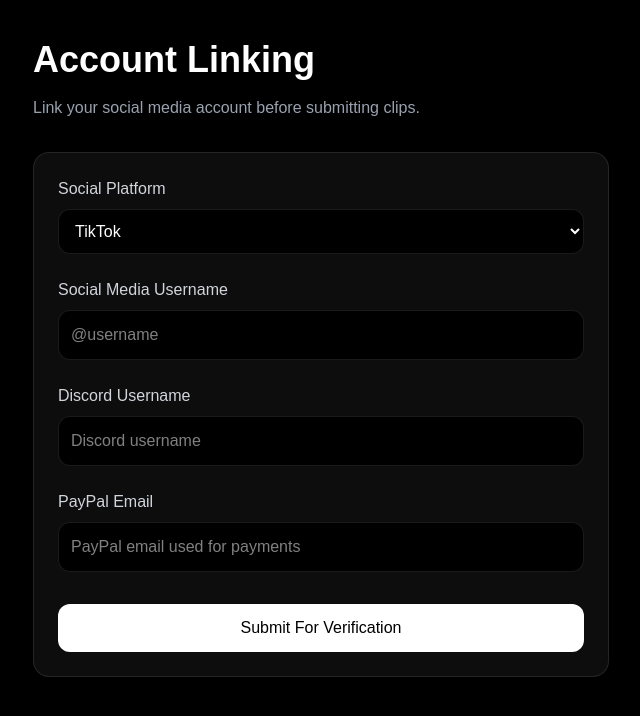
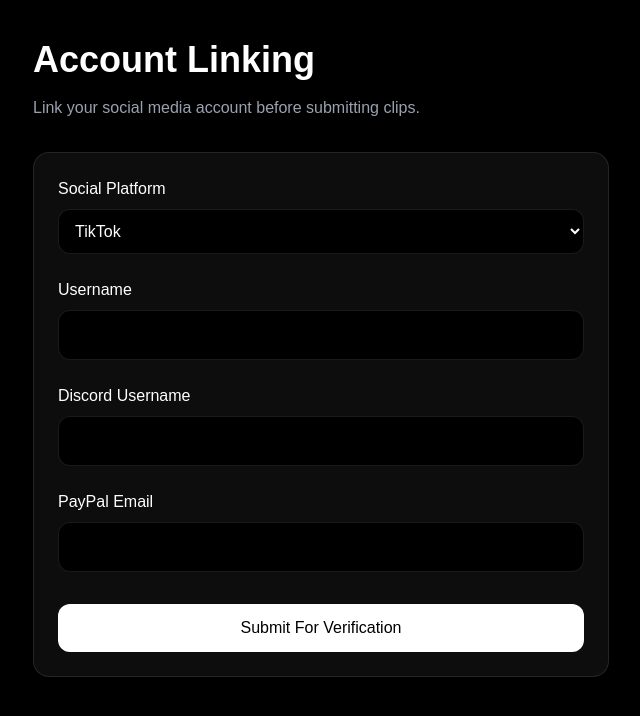
Before and after one commit to passcodekey5437-beep/clipscale, a Next.js app: page /account-linking in a window 1280 px wide. Shown: the top 716 px of the page, without its empty margins (319-959 px from the left). Built offline with nearby package versions, Linux system fonts and the light colour scheme; no server answers.

Commit message:
fix account verification refresh

```diff
--- a/src/app/account-linking/page.tsx
+++ b/src/app/account-linking/page.tsx
@@ -2,21 +2,22 @@
 
 import { useEffect, useState } from "react";
 import { supabase } from "@/lib/supabase";
+import { saveData, getData } from "@/lib/storage";
 
 
 export default function AccountLinking() {
 
 
-  const [platform, setPlatform] = useState("TikTok");
-  const [username, setUsername] = useState("");
-  const [discord, setDiscord] = useState("");
-  const [paypalEmail, setPaypalEmail] = useState("");
+  const [platform,setPlatform] = useState("TikTok");
+  const [username,setUsername] = useState("");
+  const [discord,setDiscord] = useState("");
+  const [paypalEmail,setPaypalEmail] = useState("");
 
-  const [creator, setCreator] = useState<any>(null);
+  const [creator,setCreator] = useState<any>(null);
 
-  const [submitted, setSubmitted] = useState(false);
+  const [submitted,setSubmitted] = useState(false);
 
-  const [loading, setLoading] = useState(false);
+  const [loading,setLoading] = useState(false);
 
 
 
@@ -26,33 +27,90 @@ export default function AccountLinking() {
     if(!discord) return;
 
 
-    const { data } = await supabase
+    const {data,error}=await supabase
       .from("creators")
       .select("*")
-      .eq("discord_username", discord)
+      .eq("discord_username",discord)
       .single();
+
+
+
+    if(error){
+
+      console.log(error);
+
+      return;
+
+    }
 
 
 
     if(data){
 
+
+      const account = {
+
+        platform:data.platform,
+
+        username:data.username,
+
+        discord:data.discord_username,
+
+        status:data.verification_code
+          ? "Verified"
+          : "Pending",
+
+        verificationCode:data.verification_code
+
+      };
+
+
       setCreator(data);
 
-  localStorage.setItem(
+
+      saveData(
         "linkedAccount",
-    JSON.stringify({
-      platform: data.platform,
-      username: data.username,
-      discord: data.discord_username,
-      status: data.verification_code ? "Verified" : "Pending",
-      verificationCode: data.verification_code
-    })
+        account
       );
+
 
     }
 
 
   }
+
+
+
+
+
+  useEffect(()=>{
+
+
+    const saved = getData("linkedAccount");
+
+
+    if(saved){
+
+
+      setDiscord(saved.discord);
+
+      setUsername(saved.username);
+
+      setPlatform(saved.platform);
+
+
+      setTimeout(()=>{
+
+        checkAccount();
+
+      },500);
+
+
+    }
+
+
+  },[]);
+
 
 
 
@@ -67,7 +125,7 @@ export default function AccountLinking() {
       !paypalEmail
     ){
 
-      alert("Please complete all fields before submitting.");
+      alert("Please complete all fields.");
 
       return;
 
@@ -79,19 +137,19 @@ export default function AccountLinking() {
 
 
 
-    const { error } = await supabase
+    const {error}=await supabase
       .from("creators")
       .insert({
 
-        discord_username: discord,
+        discord_username:discord,
 
         platform,
 
         username,
 
-        paypal_email: paypalEmail,
+        paypal_email:paypalEmail,
 
-        status: "Pending"
+        status:"Pending"
 
       });
 
@@ -99,9 +157,7 @@ export default function AccountLinking() {
 
     if(error){
 
-      console.log(error);
-
-      alert("Something went wrong. Please try again.");
+      alert(error.message);
 
       setLoading(false);
 
@@ -120,22 +176,6 @@ export default function AccountLinking() {
 
 
   }
-
-
-
-
-
-  useEffect(()=>{
-
-
-    if(discord){
-
-      checkAccount();
-
-    }
-
-
-  },[discord]);
 
 
 
@@ -163,23 +203,18 @@ export default function AccountLinking() {
 
 
 
-        <div className="mt-8 rounded-2xl border border-white/10 bg-white/5 p-6">
+        <div className="mt-8 bg-white/5 border border-white/10 rounded-2xl p-6">
 
 
 
-          <label className="block text-gray-300">
+<label>
 Social Platform
 </label>
 
-
 <select
-
 value={platform}
-
 onChange={(e)=>setPlatform(e.target.value)}
-
-            className="mt-2 w-full rounded-xl bg-black border border-white/10 p-3"
-
+className="mt-2 w-full bg-black border border-white/10 p-3 rounded-xl"
 >
 
 <option>TikTok</option>
@@ -191,72 +226,40 @@ export default function AccountLinking() {
 
 
 
-
-          <label className="mt-6 block text-gray-300">
-            Social Media Username
+<label className="block mt-6">
+Username
 </label>
 
-
 <input
-
-            required
-
 value={username}
-
 onChange={(e)=>setUsername(e.target.value)}
-
-            placeholder="@username"
-
-            className="mt-2 w-full rounded-xl bg-black border border-white/10 p-3"
-
+className="mt-2 w-full bg-black border border-white/10 p-3 rounded-xl"
 />
 
 
 
 
-
-          <label className="mt-6 block text-gray-300">
+<label className="block mt-6">
 Discord Username
 </label>
 
-
 <input
-
-            required
-
 value={discord}
-
 onChange={(e)=>setDiscord(e.target.value)}
-
-            placeholder="Discord username"
-
-            className="mt-2 w-full rounded-xl bg-black border border-white/10 p-3"
-
+className="mt-2 w-full bg-black border border-white/10 p-3 rounded-xl"
 />
 
 
 
 
-
-          <label className="mt-6 block text-gray-300">
+<label className="block mt-6">
 PayPal Email
 </label>
 
-
 <input
-
-            required
-
-            type="email"
-
 value={paypalEmail}
-
 onChange={(e)=>setPaypalEmail(e.target.value)}
-
-            placeholder="PayPal email used for payments"
-
-            className="mt-2 w-full rounded-xl bg-black border border-white/10 p-3"
-
+className="mt-2 w-full bg-black border border-white/10 p-3 rounded-xl"
 />
 
 
@@ -269,13 +272,11 @@ export default function AccountLinking() {
 
 disabled={loading}
 
-            className="mt-8 w-full rounded-xl bg-white py-3 text-black"
+className="mt-8 w-full bg-white text-black rounded-xl py-3"
 
 >
 
-            {loading
-              ? "Submitting..."
-              : "Submit For Verification"}
+{loading ? "Submitting..." : "Submit For Verification"}
 
 </button>
 
@@ -287,54 +288,59 @@ export default function AccountLinking() {
 
 {(submitted || creator) && (
 
-            <div className="mt-8 rounded-xl border border-yellow-500/20 bg-yellow-500/10 p-4">
+<div className="mt-8 bg-yellow-500/10 border border-yellow-500/20 rounded-xl p-4">
+
 
 
 {creator?.verification_code ? (
 
 <>
 
-                  <p className="font-semibold">
+
+<p className="font-bold">
 🟢 Account Verified
 </p>
 
 
-                  <p className="mt-3 text-gray-300">
+<p className="mt-3">
 Your verification code:
 </p>
 
 
-                  <p className="mt-2 text-2xl font-bold">
+<p className="text-3xl font-bold mt-2">
 {creator.verification_code}
 </p>
+
+
+
+<p className="mt-4 text-gray-300">
+
+Verification complete. Press back and revisit Account Linking once to unlock creator features.
+
+</p>
+
 
 </>
 
 
-              ) : (
+):(
+
 
 <>
 
-                  <p className="font-semibold">
+<p>
 🟡 Waiting for verification
 </p>
 
 
-                  <p className="mt-3 text-sm text-gray-300">
-
-                    Your account is being reviewed. Usually takes 1 hour or less for a code back. May take longer in some cases. Come back here to check. MAKE SURE TO TYPE IN ALL YOUR INFORMATION AGAIN IN ORDER TO GAIN ACCESS.
-
-                  </p>
-
-
-                  <p className="mt-3 text-sm text-gray-300">
+<p className="mt-3 text-gray-300">
 
 Your verification code will appear here once assigned.
 
 </p>
 
+</>
 
-                </>
 
 )}
 
@@ -348,9 +354,7 @@ export default function AccountLinking() {
 
 </div>
 
-
 </div>
-
 
 </main>
 
```
Lines whose indentation alone changed are shown as unchanged.
